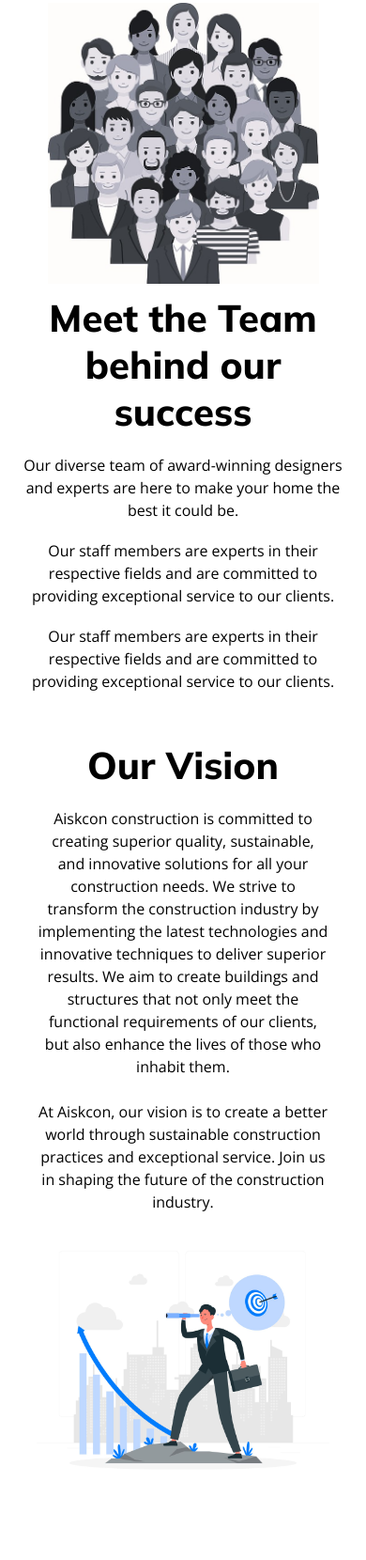
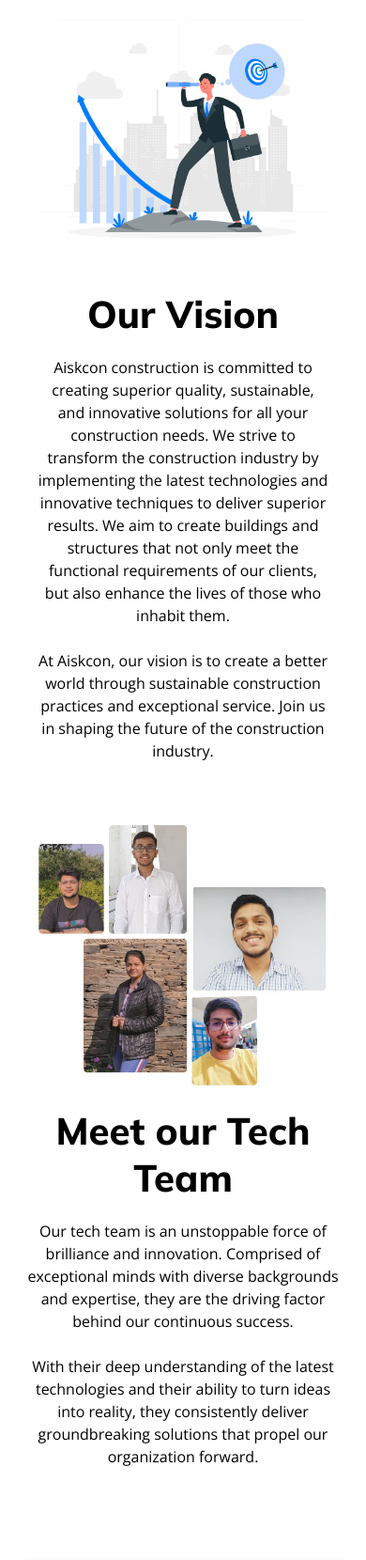
Before and after one commit to AbhiPatel10/AISKCON-CONSTRUCTION, a website: page aboutUs/index.html in a window 390 px wide. Shown: the part 980-2640 px from the top of the page at 94% size. Drawn offline with nearby package versions, Linux system fonts and the light colour scheme.

Commit message:
collage added

```diff
--- a/aboutUs/index.html
+++ b/aboutUs/index.html
@@ -194,106 +194,29 @@
 
     <!-- How it Started Section Started -->
     <section class="how-it-started">
-      <h1 data-aos="fade-up"
-      data-aos-easing="ease"
-      data-aos-duration="1000">How it Started?</h1>
-      <p data-aos="fade-up"
-      data-aos-easing="ease"
-      data-aos-duration="1000">
+      <h1 data-aos="fade-up" data-aos-easing="ease" data-aos-duration="1000">
+        How it Started?
+      </h1>
+      <p data-aos="fade-up" data-aos-easing="ease" data-aos-duration="1000">
         Aiskcon construction started with the vision of delivering exceptional
         projects while fostering innovation, sustainability, and social
         responsibility.
         <br />
-        Aims to provide our clients with high-quality,
-        cost-effective construction solutions that meet their unique needs.
+        Aims to provide our clients with high-quality, cost-effective
+        construction solutions that meet their unique needs.
       </p>
     </section>
     <!-- How it Started Section End -->
 
-    <!-- Meet our founders -->
-    <!-- <section class="founders">
-      <div class="founders-row">
-        <div class="founders-col">
-          <h1>Meet our Founders</h1>
-        </div>
-      </div>
-      <div class="founders-row">
-        <div class="founders-col">
-          <div class="founders-card">
-            <div style="width: 90%; margin: auto">
-              <img src="../img/vectors/user.jpg" alt="img" />
-              <h3>John</h3>
-              <h5>Co-founder and CEO</h5>
-              <p>
-                Lorem ipsum dolor, sit amet consectetur adipisicing elit. In
-                quam esse pariatur consequatur atque. Distinctio, voluptatem
-                quisquam assumenda animi quasi molestiae impedit optio
-                reprehenderit aperiam ipsum tenetur inventore debitis
-                blanditiis.
-              </p>
-            </div>
-          </div>
-        </div>
-        <div class="founders-col">
-          <div class="founders-card">
-            <div style="width: 90%; margin: auto">
-              <img src="../img/vectors/user.jpg" alt="img" />
-              <h3>John</h3>
-              <h5>Co-founder and CEO</h5>
-              <p>
-                Lorem ipsum dolor, sit amet consectetur adipisicing elit. In
-                quam esse pariatur consequatur atque. Distinctio, voluptatem
-                quisquam assumenda animi quasi molestiae impedit optio
-                reprehenderit aperiam ipsum tenetur inventore debitis
-                blanditiis.
-              </p>
-            </div>
-          </div>
-        </div>
-      </div>
-    </section> -->
-    <!-- Meet our Founders End -->
-
-    <!-- Team Section Started -->
-    <section class="team">
-      <div class="team-container">
-        <div class="team-content" data-aos="fade-right"
-        data-aos-easing="ease"
-        data-aos-duration="1000">
-          <img src="../img/vectors/team.jpg" alt="team" />
-        </div>
-        <div class="team-content" data-aos="fade-up"
-        data-aos-easing="ease"
-        data-aos-duration="1000">
-          <h1>
-            Meet the Team<br />
-            behind our success
-          </h1>
-          <p>
-            Our diverse team of award-winning designers and experts are here to
-            make your home the best it could be.
-          </p>
-          <br />
-          <p>
-            Our staff members are experts in their respective fields and are
-            committed to providing exceptional service to our clients.
-          </p>
-          <br />
-          <p>
-            Our staff members are experts in their respective fields and are
-            committed to providing exceptional service to our clients.
-          </p>
-        </div>
-      </div>
-    </section>
-    <!-- Team Section End -->
-
     <!-- Vision Section Started -->
     <section class="vision">
       <div class="vision-container">
-        <div class="vision-content" data-aos="fade-down"
+        <div
+          class="vision-content"
+          data-aos="fade-down"
           data-aos-easing="ease"
-        data-aos-duration="1000">
+          data-aos-duration="1000"
+        >
           <h1>Our Vision</h1>
           <p>
             Aiskcon construction is committed to creating superior quality,
@@ -310,14 +233,51 @@
           </p>
         </div>
 
-        <div class="vision-content" data-aos="fade-right"
+        <div
+          class="vision-content"
+          data-aos="fade-right"
           data-aos-easing="ease"
-        data-aos-duration="1000">
+          data-aos-duration="1000"
+        >
           <img src="../img/vectors/vision.jpg" alt="vision" />
         </div>
       </div>
     </section>
     <!-- Vision Section End -->
+
+    <!-- Team Section Started -->
+    <section class="team">
+      <div class="team-container">
+        <div
+          class="team-content"
+          data-aos="fade-right"
+          data-aos-easing="ease"
+          data-aos-duration="1000"
+        >
+          <img src="../img/vectors/collage.jpeg" alt="team" />
+        </div>
+        <div
+          class="team-content"
+          data-aos="fade-up"
+          data-aos-easing="ease"
+          data-aos-duration="1000"
+        >
+          <h1>Meet our Tech Team</h1>
+          <p>
+            Our tech team is an unstoppable force of brilliance and innovation.
+            Comprised of exceptional minds with diverse backgrounds and
+            expertise, they are the driving factor behind our continuous
+            success.
+            <br><br>
+            With their deep understanding of the latest technologies
+            and their ability to turn ideas into reality, they consistently
+            deliver groundbreaking solutions that propel our organization
+            forward.
+          </p>
+        </div>
+      </div>
+    </section>
+    <!-- Team Section End -->
 
     <!-- General Info Section Start -->
     <section class="general-info">
@@ -393,9 +353,12 @@
     <!-- Meet Section Start -->
     <section class="meet">
       <div class="meet-container">
-        <div class="meet-content" data-aos="fade-right"
+        <div
+          class="meet-content"
+          data-aos="fade-right"
           data-aos-easing="ease"
-        data-aos-duration="1000">
+          data-aos-duration="1000"
+        >
           <h1>See. Touch. Experience.</h1>
           <p>
             Come to our Experience Centre and get a look and <br />feel of what
@@ -403,12 +366,15 @@
           </p>
           <br />
           <p>
-            <a href="#">Let's meet <i class="fa-solid fa-arrow-right"></i></a>
+            <a href="mailto:aiskconofficial@gmail.com">Let's meet <i class="fa-solid fa-arrow-right"></i></a>
           </p>
         </div>
-        <div class="meet-content" data-aos="fade-up"
+        <div
+          class="meet-content"
+          data-aos="fade-up"
           data-aos-easing="ease"
-        data-aos-duration="1000">
+          data-aos-duration="1000"
+        >
           <img src="../img/vectors/office.jpg" alt="" srcset="" />
         </div>
       </div>
@@ -418,14 +384,20 @@
     <!-- Mission Section Start -->
     <section class="mission">
       <div class="mission-container">
-        <div class="mission-content" data-aos="fade-right"
+        <div
+          class="mission-content"
+          data-aos="fade-right"
           data-aos-easing="ease"
-        data-aos-duration="1000">
+          data-aos-duration="1000"
+        >
           <img src="../img/vectors/mission.jpg" alt="mission" />
         </div>
-        <div class="mission-content" data-aos="fade-down"
+        <div
+          class="mission-content"
+          data-aos="fade-down"
           data-aos-easing="ease"
-        data-aos-duration="1000">
+          data-aos-duration="1000"
+        >
           <h1>Our mission</h1>
           <p>
             At Aiskcon, our mission is to provide our clients with superior
--- a/aboutUs/style.css
+++ b/aboutUs/style.css
@@ -145,9 +145,11 @@
   margin: auto;
 }
 .team-content img {
-  width: 550px;
-  width: 85%;
-  height: 83%;
+  width: 100%;
+  height: 100%;
+  min-width: 350px;
+  object-fit: contain;
+  display: block;
 }
 
 @media (max-width: 767px) {
@@ -155,6 +157,11 @@
     width: 100%;
     margin-bottom: 2%;
     text-align: center;
+  }
+  .team-content img {
+    min-width: 0;
+    max-width: 500px;
+    margin: auto;
   }
 }
 /* team end */
@@ -166,7 +173,7 @@
 }
 .vision-container {
   display: flex;
-  flex-wrap: wrap;
+  flex-wrap: wrap-reverse;
   max-width: 1500px;
   margin: auto;
   justify-content: center;
@@ -179,6 +186,7 @@
 .vision-content img {
   width: 100%;
   height: auto;
+  min-width: 400px;
 }
 
 @media (max-width: 767px) {
@@ -186,6 +194,9 @@
     width: 100%;
     margin-bottom: 2%;
     text-align: center;
+  }
+  .vision-content img{
+    min-width: 0;
   }
 }
 /* Vision End */
--- a/css/style.css
+++ b/css/style.css
@@ -452,22 +452,6 @@
   font-size: 16px;
   line-height: 1.4;
   font-family: 'Chivo', sans-serif;
-}
-
-.read-more {
-  display: inline-block;
-  padding: 8px 15px;
-  border: 1px solid #000;
-  border-radius: 20px;
-  text-decoration: none;
-  font-size: 16px;
-  color: #000;
-  transition: all 0.3s ease;
-}
-
-.read-more:hover {
-  background-color: #000;
-  color: #fff;
 }
 
 @media (max-width: 1200px) {
--- a/js/main.js
+++ b/js/main.js
@@ -117,7 +117,7 @@
 if(document.querySelector('.footer-copyright')){
   let year = new Date();
   year = year.getFullYear();
-  document.querySelector('.footer-copyright').innerHTML = 'Copyright &#169; ' + year + ' <a href="/">Aiskcon</a>, All Right Reserved';
+  document.querySelector('.footer-copyright').innerHTML = 'Copyright &#169; ' + year + ' <a href="./">Aiskcon</a>, All Rights Reserved';
 }
 
 // Particle Js
```
Also changed, not shown: index.html (+0 -18 lines), img/vectors/clock.png (deleted), img/vectors/collage.jpeg (added). Lines whose indentation alone changed are shown as unchanged.
